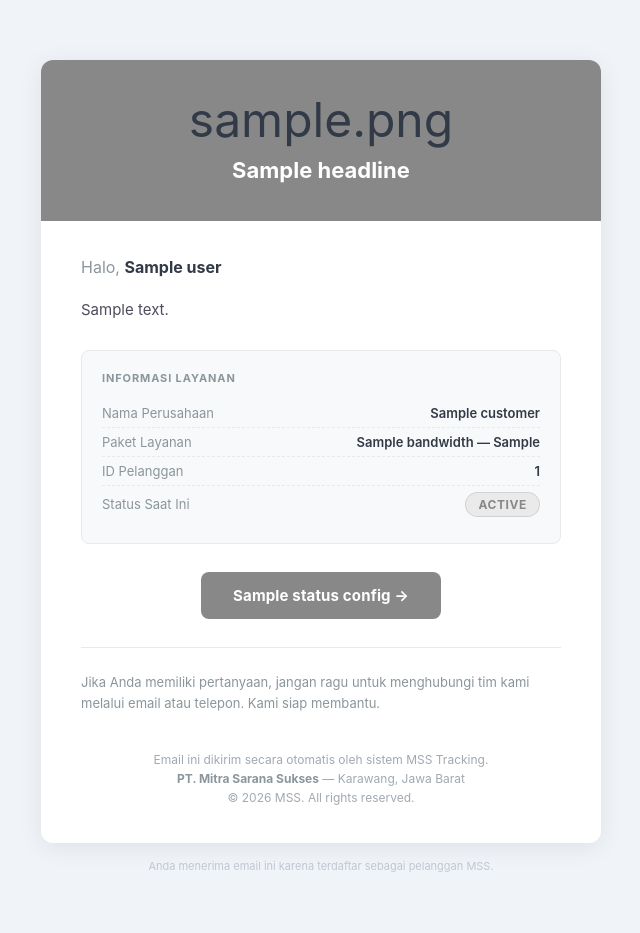
After one commit to rafizeazy/mss-tracking, a Laravel app: template resources/views/mail/status-pelanggan-berubah.blade.php in a window 1280 px wide. The commit adds this page. Shown: the whole page, without its empty margins (319-959 px from the left). Run offline with Laravel 12, Linux system fonts and the light colour scheme; the template is opened without the code that fills it: most values are stand-ins (such as "Sample title", 1, 10 or a date in 2020); some libraries are stand-ins or nearby versions.

Commit message:
feat: implement automated status change email notifications and add supporting Livewire components and tests

```diff
--- a/app/Livewire/Finance/Show.php
+++ b/app/Livewire/Finance/Show.php
@@ -3,7 +3,9 @@
 namespace App\Livewire\Finance;
 
 use App\Events\CustomerUpdated;
+use App\Mail\StatusPelangganBerubah;
 use App\Models\Customer;
+use Illuminate\Support\Facades\Mail;
 use Livewire\Attributes\Layout;
 use Livewire\Attributes\On;
 use Livewire\Attributes\Title;
@@ -14,10 +16,13 @@ use Livewire\Component;
 class Show extends Component
 {
     public Customer $customer;
+
     public $showInvoicePreview = false;
 
     public $subtotal = 0;
+
     public $ppn = 0;
+
     public $grand_total = 0;
 
     public function mount($id)
@@ -41,10 +46,10 @@ class Show extends Component
 
     public function generatePreview()
     {
-        if (!$this->customer->invoice_number) {
+        if (! $this->customer->invoice_number) {
             $this->customer->update([
                 'invoice_number' => \App\Services\DocumentNumberService::generateInvoiceNumber(),
-                'invoice_generated_at' => now()
+                'invoice_generated_at' => now(),
             ]);
             $this->customer->refresh();
         }
@@ -55,10 +60,13 @@ class Show extends Component
     public function sendInvoice()
     {
         $this->customer->update([
-            'status' => 'menunggu_pembayaran'
+            'status' => 'menunggu_pembayaran',
         ]);
 
-        broadcast(new CustomerUpdated());
+        broadcast(new CustomerUpdated);
+
+        Mail::to($this->customer->user->email)
+            ->queue(new StatusPelangganBerubah($this->customer, 'menunggu_pembayaran'));
 
         $this->customer->refresh();
         $this->dispatch('notify', type: 'success', message: 'Invoice Registrasi berhasil dikirim ke Dashboard Pelanggan! Menunggu pembayaran dari pelanggan.');
@@ -68,10 +76,10 @@ class Show extends Component
     public function approvePayment()
     {
         $this->customer->update([
-            'status' => 'pembayaran_disetujui'
+            'status' => 'pembayaran_disetujui',
         ]);
 
-        broadcast(new CustomerUpdated());
+        broadcast(new CustomerUpdated);
 
         $this->customer->refresh();
         $this->dispatch('notify', type: 'success', message: 'Pembayaran berhasil dikonfirmasi. Layanan akan dilanjutkan ke tahap Instalasi oleh tim NOC.');
@@ -80,10 +88,10 @@ class Show extends Component
     public function rejectPayment()
     {
         $this->customer->update([
-            'status' => 'menunggu_pembayaran'
+            'status' => 'menunggu_pembayaran',
         ]);
 
-        broadcast(new CustomerUpdated());
+        broadcast(new CustomerUpdated);
 
         $this->customer->refresh();
         $this->dispatch('notify', type: 'error', message: 'Bukti pembayaran ditolak. Pelanggan telah diminta untuk mengunggah ulang bukti transfer yang valid.');
--- a/app/Livewire/Marketing/Tracking/Show.php
+++ b/app/Livewire/Marketing/Tracking/Show.php
@@ -3,7 +3,9 @@
 namespace App\Livewire\Marketing\Tracking;
 
 use App\Events\CustomerUpdated;
+use App\Mail\StatusPelangganBerubah;
 use App\Models\Customer;
+use Illuminate\Support\Facades\Mail;
 use Livewire\Attributes\Layout;
 use Livewire\Attributes\On;
 use Livewire\Attributes\Title;
@@ -17,21 +19,31 @@ class Show extends Component
 
     // Variabel Form Verifikasi
     public $service_type;
+
     public $bandwidth;
+
     public $monthly_fee;
+
     public $registration_fee;
+
     public $sla = '99.5%';
+
     public $marketing_name;
+
     public $marketing_phone;
 
     // Variabel Form SPK
     public $job_type = 'Aktivasi Baru';
+
     public $customer_type = '';
+
     public $due_date;
+
     public $spk_notes = 'Tim NOC diminta untuk melakukan proses provisioning layanan sesuai detail di atas, termasuk konfigurasi perangkat jaringan, aktivasi layanan, serta memastikan konektivitas layanan berjalan dengan baik sebelum dilakukan serah terima kepada pelanggan.';
 
     // Variabel Modal Edit Data Master
     public $isEditingCustomer = false;
+
     public $editData = [];
 
     public function mount($id)
@@ -124,7 +136,7 @@ class Show extends Component
 
         $this->customer->update($this->editData);
 
-        broadcast(new CustomerUpdated());
+        broadcast(new CustomerUpdated);
         $this->customer->refresh();
 
         $this->isEditingCustomer = false;
@@ -156,10 +168,13 @@ class Show extends Component
             'sla' => $this->sla,
             'marketing_name' => $this->marketing_name,
             'marketing_phone' => $this->marketing_phone,
-            'status' => 'menunggu_invoice'
+            'status' => 'menunggu_invoice',
         ]);
 
-        broadcast(new CustomerUpdated());
+        broadcast(new CustomerUpdated);
+
+        Mail::to($this->customer->user->email)
+            ->queue(new StatusPelangganBerubah($this->customer, 'menunggu_invoice'));
 
         $this->dispatch('notify', type: 'success', message: 'Data registrasi disetujui. Tagihan otomatis diteruskan ke Finance.');
     }
@@ -167,10 +182,10 @@ class Show extends Component
     public function reject()
     {
         $this->customer->update([
-            'status' => 'ditolak'
+            'status' => 'ditolak',
         ]);
 
-        broadcast(new CustomerUpdated());
+        broadcast(new CustomerUpdated);
         $this->dispatch('notify', type: 'error', message: 'Data registrasi pendaftar telah ditolak.');
     }
 
@@ -198,22 +213,27 @@ class Show extends Component
 
         $this->customer->refresh();
 
-        broadcast(new CustomerUpdated());
+        broadcast(new CustomerUpdated);
         $this->dispatch('notify', type: 'success', message: 'Data SPK berhasil disimpan. Anda dapat mengecek PDF SPK sekarang.');
     }
 
     public function sendToNoc()
     {
-        if (!$this->customer->spk) {
+        if (! $this->customer->spk) {
             $this->dispatch('notify', type: 'error', message: 'Harap simpan data SPK terlebih dahulu sebelum mengirim ke NOC.');
+
             return;
         }
 
         $this->customer->update([
-            'status' => 'proses_instalasi'
+            'status' => 'proses_instalasi',
         ]);
 
-        broadcast(new CustomerUpdated());
+        broadcast(new CustomerUpdated);
+
+        Mail::to($this->customer->user->email)
+            ->queue(new StatusPelangganBerubah($this->customer, 'proses_instalasi'));
+
         $this->dispatch('notify', type: 'success', message: 'SPK berhasil dikirim! Status layanan kini berada di tangan tim NOC.');
     }
 
@@ -221,7 +241,11 @@ class Show extends Component
     {
         $this->customer->update(['status' => 'selesai']);
 
-        broadcast(new CustomerUpdated());
+        broadcast(new CustomerUpdated);
+
+        Mail::to($this->customer->user->email)
+            ->queue(new StatusPelangganBerubah($this->customer, 'selesai'));
+
         $this->dispatch('notify', type: 'success', message: 'BAA disetujui! Layanan pelanggan telah resmi selesai dan aktif sepenuhnya.');
     }
 
@@ -230,7 +254,7 @@ class Show extends Component
         $this->customer->baa->update(['signed_baa_path' => null]);
         $this->customer->update(['status' => 'menunggu_baa']);
 
-        broadcast(new CustomerUpdated());
+        broadcast(new CustomerUpdated);
         $this->dispatch('notify', type: 'error', message: 'BAA ditolak. Pelanggan telah diminta untuk menandatangani ulang.');
     }
 
--- a/app/Livewire/Noc/Tracking/Index.php
+++ b/app/Livewire/Noc/Tracking/Index.php
@@ -4,8 +4,8 @@ namespace App\Livewire\Noc\Tracking;
 
 use App\Models\Customer;
 use Livewire\Attributes\Layout;
+use Livewire\Attributes\On;
 use Livewire\Attributes\Title;
-use Livewire\Attributes\On;
 use Livewire\Component;
 use Livewire\WithPagination;
 
@@ -15,10 +15,17 @@ class Index extends Component
 {
     use WithPagination;
 
+    public $search = '';
+
+    #[On('trigger-search')]
+    public function updateSearch($query): void
+    {
+        $this->search = $query;
+        $this->resetPage();
+    }
+
     #[On('echo:mss-updates,CustomerUpdated')]
-    public function refreshTabel()
-    {
-    }
+    public function refreshTabel(): void {}
 
     public function render()
     {
@@ -28,13 +35,19 @@ class Index extends Component
                 'proses_aktivasi',
                 'review_baa',
                 'menunggu_baa',
-                'verifikasi_baa'
+                'verifikasi_baa',
             ])
+            ->where(function ($query) {
+                if ($this->search) {
+                    $query->where('company_name', 'like', '%'.$this->search.'%')
+                        ->orWhere('phone', 'like', '%'.$this->search.'%');
+                }
+            })
             ->latest()
             ->paginate(10);
 
         return view('livewire.noc.tracking.index', [
-            'customers' => $customers
+            'customers' => $customers,
         ]);
     }
 }
--- a/app/Livewire/Noc/Tracking/Show.php
+++ b/app/Livewire/Noc/Tracking/Show.php
@@ -2,8 +2,10 @@
 
 namespace App\Livewire\Noc\Tracking;
 
+use App\Events\CustomerUpdated;
+use App\Mail\StatusPelangganBerubah;
 use App\Models\Customer;
-use App\Events\CustomerUpdated;
+use Illuminate\Support\Facades\Mail;
 use Livewire\Attributes\Layout;
 use Livewire\Attributes\Title;
 use Livewire\Component;
@@ -18,14 +20,21 @@ class Show extends Component
     public Customer $customer;
 
     public $customer_number;
+
     public $noc_name;
+
     public $noc_position = 'NETWORK OPERATION CENTER';
+
     public $noc_department = 'OPERATION';
+
     public $noc_location = 'KARAWANG';
+
     public $activation_date;
 
     public $noc_signature;
+
     public $speedtest_image;
+
     public $devices = [];
 
     public $isEditingBaa = false;
@@ -42,9 +51,13 @@ class Show extends Component
         }
     }
 
-    public function addDevice() { $this->devices[] = ['name' => '', 'qty' => 1, 'sn' => '']; }
+    public function addDevice()
+    {
+        $this->devices[] = ['name' => '', 'qty' => 1, 'sn' => ''];
+    }
 
-    public function removeDevice($index) {
+    public function removeDevice($index)
+    {
         unset($this->devices[$index]);
         $this->devices = array_values($this->devices);
     }
@@ -53,7 +66,7 @@ class Show extends Component
     {
         $this->customer->update(['status' => 'proses_aktivasi']);
 
-        broadcast(new CustomerUpdated());
+        broadcast(new CustomerUpdated);
 
         $this->customer->refresh();
         $this->dispatch('notify', type: 'success', message: 'Instalasi fisik selesai. Silakan isi form BAA untuk aktivasi.');
@@ -76,7 +89,7 @@ class Show extends Component
     public function finishActivation()
     {
         $rules = [
-            'customer_number' => 'required|string|unique:customers,customer_number,' . $this->customer->id,
+            'customer_number' => 'required|string|unique:customers,customer_number,'.$this->customer->id,
             'noc_name' => 'required|string',
             'noc_position' => 'required|string',
             'noc_department' => 'required|string',
@@ -86,8 +99,12 @@ class Show extends Component
             'devices.*.qty' => 'required|numeric|min:1',
             'devices.*.sn' => 'required|string',
         ];
-        if (!$this->customer->baa || $this->noc_signature) $rules['noc_signature'] = 'required|image|max:1024';
-        if (!$this->customer->baa || $this->speedtest_image) $rules['speedtest_image'] = 'required|image|max:2048';
+        if (! $this->customer->baa || $this->noc_signature) {
+            $rules['noc_signature'] = 'required|image|max:1024';
+        }
+        if (! $this->customer->baa || $this->speedtest_image) {
+            $rules['speedtest_image'] = 'required|image|max:2048';
+        }
 
         $this->validate($rules);
 
@@ -95,8 +112,12 @@ class Show extends Component
         $signaturePath = $existingBaa?->noc_signature_path;
         $speedtestPath = $existingBaa?->speedtest_image_path;
 
-        if ($this->noc_signature) $signaturePath = $this->noc_signature->store('baa/signatures', 'public');
-        if ($this->speedtest_image) $speedtestPath = $this->speedtest_image->store('baa/speedtests', 'public');
+        if ($this->noc_signature) {
+            $signaturePath = $this->noc_signature->store('baa/signatures', 'public');
+        }
+        if ($this->speedtest_image) {
+            $speedtestPath = $this->speedtest_image->store('baa/speedtests', 'public');
+        }
 
         // Memanggil layanan penomoran dokumen otomatis
         $baaNumber = $existingBaa?->baa_number ?? \App\Services\DocumentNumberService::generateBaaNumber();
@@ -119,10 +140,10 @@ class Show extends Component
 
         $this->customer->update([
             'customer_number' => $this->customer_number,
-            'status' => 'review_baa'
+            'status' => 'review_baa',
         ]);
 
-        broadcast(new CustomerUpdated());
+        broadcast(new CustomerUpdated);
 
         $this->isEditingBaa = false;
         $this->customer->refresh();
@@ -133,7 +154,10 @@ class Show extends Component
     {
         $this->customer->update(['status' => 'menunggu_baa']);
 
-        broadcast(new CustomerUpdated());
+        broadcast(new CustomerUpdated);
+
+        Mail::to($this->customer->user->email)
+            ->queue(new StatusPelangganBerubah($this->customer, 'menunggu_baa'));
 
         $this->customer->refresh();
         $this->dispatch('notify', type: 'success', message: 'BAA berhasil dikirim ke Dashboard Pelanggan untuk ditandatangani.');
--- /dev/null
+++ b/resources/views/mail/status-pelanggan-berubah.blade.php
@@ -0,0 +1,107 @@
+<!DOCTYPE html>
+<html lang="id">
+<head>
+    <meta charset="UTF-8">
+    <meta name="viewport" content="width=device-width, initial-scale=1.0">
+    <title>{{ $statusConfig['subject'] }}</title>
+    <style>
+        * { margin: 0; padding: 0; box-sizing: border-box; }
+        body { font-family: -apple-system, BlinkMacSystemFont, 'Segoe UI', Roboto, Arial, sans-serif; background-color: #f0f4f8; color: #313a46; }
+        .wrapper { max-width: 600px; margin: 40px auto; padding: 20px; }
+        .card { background: #ffffff; border-radius: 12px; overflow: hidden; box-shadow: 0 4px 24px rgba(0,0,0,0.08); }
+        .header { background: {{ $statusConfig['color'] }}; padding: 36px 40px; text-align: center; }
+        .header .icon { font-size: 48px; line-height: 1; margin-bottom: 12px; }
+        .header h1 { color: #ffffff; font-size: 22px; font-weight: 700; line-height: 1.3; }
+        .body { padding: 36px 40px; }
+        .greeting { font-size: 16px; color: #8a969c; margin-bottom: 20px; }
+        .greeting strong { color: #313a46; }
+        .message { font-size: 15px; color: #4c4c5c; line-height: 1.7; margin-bottom: 28px; }
+        .detail-card { background: #f8f9fa; border: 1px solid #e7e9eb; border-radius: 8px; padding: 20px; margin-bottom: 28px; }
+        .detail-card h3 { font-size: 11px; font-weight: 700; text-transform: uppercase; color: #8a969c; letter-spacing: 0.08em; margin-bottom: 14px; }
+        .detail-row { display: flex; justify-content: space-between; align-items: baseline; padding: 6px 0; border-bottom: 1px dashed #e7e9eb; }
+        .detail-row:last-child { border-bottom: none; }
+        .detail-label { font-size: 13px; color: #8a969c; }
+        .detail-value { font-size: 13px; font-weight: 600; color: #313a46; text-align: right; max-width: 60%; }
+        .cta-wrapper { text-align: center; margin-bottom: 28px; }
+        .cta-button { display: inline-block; background: {{ $statusConfig['color'] }}; color: #ffffff; text-decoration: none; padding: 14px 32px; border-radius: 8px; font-size: 15px; font-weight: 700; letter-spacing: 0.01em; }
+        .divider { border: none; border-top: 1px solid #e7e9eb; margin: 24px 0; }
+        .footer { padding: 0 40px 36px; text-align: center; }
+        .footer p { font-size: 12px; color: #a1a9b1; line-height: 1.6; }
+        .footer strong { color: #8a969c; }
+        .status-badge { display: inline-block; background: {{ $statusConfig['color'] }}20; color: {{ $statusConfig['color'] }}; border: 1px solid {{ $statusConfig['color'] }}40; padding: 4px 12px; border-radius: 20px; font-size: 12px; font-weight: 700; text-transform: uppercase; letter-spacing: 0.05em; }
+    </style>
+</head>
+<body>
+    <div class="wrapper">
+        <div class="card">
+            {{-- Header --}}
+            <div class="header">
+                <div class="icon">{{ $statusConfig['icon'] }}</div>
+                <h1>{{ $statusConfig['headline'] }}</h1>
+            </div>
+
+            {{-- Body --}}
+            <div class="body">
+                <p class="greeting">
+                    Halo, <strong>{{ $customer->user->name }}</strong>
+                </p>
+
+                <p class="message">
+                    {!! $statusConfig['body'] !!}
+                </p>
+
+                {{-- Detail Layanan --}}
+                <div class="detail-card">
+                    <h3>Informasi Layanan</h3>
+                    <div class="detail-row">
+                        <span class="detail-label">Nama Perusahaan</span>
+                        <span class="detail-value">{{ $customer->company_name }}</span>
+                    </div>
+                    <div class="detail-row">
+                        <span class="detail-label">Paket Layanan</span>
+                        <span class="detail-value">{{ $customer->bandwidth }} — {{ $customer->service_type }}</span>
+                    </div>
+                    @if ($customer->customer_number)
+                        <div class="detail-row">
+                            <span class="detail-label">ID Pelanggan</span>
+                            <span class="detail-value">{{ $customer->customer_number }}</span>
+                        </div>
+                    @endif
+                    <div class="detail-row">
+                        <span class="detail-label">Status Saat Ini</span>
+                        <span class="detail-value">
+                            <span class="status-badge">{{ ucwords(str_replace('_', ' ', $newStatus)) }}</span>
+                        </span>
+                    </div>
+                </div>
+
+                {{-- CTA Button --}}
+                <div class="cta-wrapper">
+                    <a href="{{ config('app.url') }}" class="cta-button">
+                        {{ $statusConfig['cta_label'] }} →
+                    </a>
+                </div>
+
+                <hr class="divider">
+
+                <p style="font-size: 13px; color: #8a969c; line-height: 1.6;">
+                    Jika Anda memiliki pertanyaan, jangan ragu untuk menghubungi tim kami melalui email atau telepon. Kami siap membantu.
+                </p>
+            </div>
+
+            {{-- Footer --}}
+            <div class="footer">
+                <p>
+                    Email ini dikirim secara otomatis oleh sistem MSS Tracking.<br>
+                    <strong>PT. Mitra Sarana Sukses</strong> &mdash; Karawang, Jawa Barat<br>
+                    &copy; {{ date('Y') }} MSS. All rights reserved.
+                </p>
+            </div>
+        </div>
+
+        <p style="text-align: center; font-size: 11px; color: #c0c7d0; margin-top: 16px;">
+            Anda menerima email ini karena terdaftar sebagai pelanggan MSS.
+        </p>
+    </div>
+</body>
+</html>
```
Also changed, not shown: app/Mail/StatusPelangganBerubah.php (added, +111 -0 lines), resources/views/livewire/finance/tracking/index.blade.php (+9 -0 lines), resources/views/livewire/marketing/tracking/index.blade.php (+9 -0 lines), resources/views/livewire/noc/tracking/index.blade.php (+9 -0 lines), tests/Feature/StatusEmailNotificationTest.php (added, +172 -0 lines), 1 other file.
